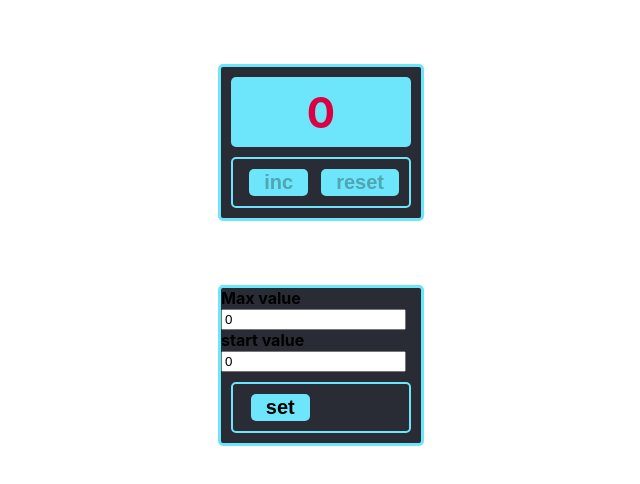
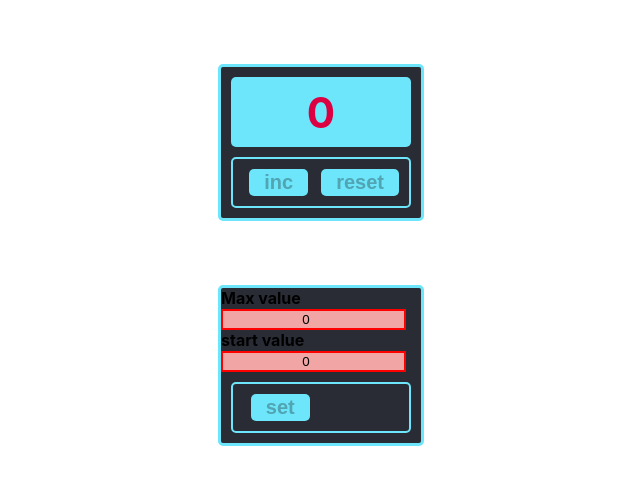
Before and after one commit to Lapa17/exam1, a React (Create React App) app: page / in a window 1280 px wide. Shown: the top 484 px of the page, without its empty margins (319-959 px from the left). Built offline with nearby package versions, Linux system fonts and the light colour scheme.

Commit message:
main functional is ready

```diff
--- a/src/App.css
+++ b/src/App.css
@@ -24,7 +24,11 @@
   color: #dc0043;
   font-size: 42px;
 }
-
+.redInput {
+  border: 2px solid red;
+    background: #f2a5a5;
+    text-align: center;
+}
 .btnWrapper{
   display: grid;
     grid-template-columns: 1fr 1fr;
--- a/src/App.tsx
+++ b/src/App.tsx
@@ -6,45 +6,71 @@ import Button from './components/Button';
 
 
 const App = () => {
-  let [number, setNumber] = useState(0)
-  let [maxValue, setMaxValue] = useState(0)
-  let [startValue, setStartValue] = useState(0)
+  const [number, setNumber] = useState(0)
+  const [maxValue, setMaxValue] = useState(0)
+  const [startValue, setStartValue] = useState(0)
+  const [editMode, setEditMode] = useState<boolean>(false)
 
-  useEffect(()=>{
+
+  useEffect(() => {
     let startValueAsStr = localStorage.getItem('startValue')
-    if (startValueAsStr){
+    if (startValueAsStr) {
       let newStartValue = JSON.parse(startValueAsStr)
       setNumber(newStartValue)
+      setStartValue(newStartValue)
     }
-  },[])
+
+  }, [])
+  useEffect(() => {
+    let maxValueAsStr = localStorage.getItem('maxValue')
+    if (maxValueAsStr) {
+      let newMaxValue = JSON.parse(maxValueAsStr)
+      setMaxValue(newMaxValue)
+    }
+
+  }, [])
 
 
-  const onIncClcikHandler = () => setNumber(number+1)
+
+  const onIncClcikHandler = () => setNumber(number + 1)
   const onResetHandler = () => setNumber(startValue)
   const onSetHandler = () => {
     localStorage.setItem('maxValue', JSON.stringify(maxValue))
     localStorage.setItem('startValue', JSON.stringify(startValue))
     setNumber(startValue)
+    setEditMode(false)
   }
 
 
+  const setDisabled = startValue < 0 || maxValue <= startValue || !editMode ? true : false
+  const incDisabled = number < maxValue && editMode === false ? false : true
+  const restDisabled = number > startValue && editMode === false ? false : true
+  const divCounter = incDisabled ? 'red counter' : 'counter'
+  const spanClass = setDisabled ? 'red counter' : 'counter'
+  const inputMaxValueClass = maxValue <= startValue ? 'redInput input' : 'input'
+  const inputStartValueClass = startValue < 0 || startValue >= maxValue ? 'redInput input' : 'input'
 
-  const incDisabled = number < maxValue ? false : true
-  const restDisabled = number > startValue ? false : true
-  const divCounter = incDisabled ? 'red counter' : 'counter'
 
-  let onChangeMaxValueHandler = (e:ChangeEvent<HTMLInputElement>) => {
+  const spanTitle = setDisabled ? 'Warning' : 'Some text'
+
+
+  let onChangeMaxValueHandler = (e: ChangeEvent<HTMLInputElement>) => {
     setMaxValue(JSON.parse(e.currentTarget.value))
+    setEditMode(true)
   }
-  let onChangeStartValueHandler = (e:ChangeEvent<HTMLInputElement>) => {
+  let onChangeStartValueHandler = (e: ChangeEvent<HTMLInputElement>) => {
     setStartValue(JSON.parse(e.currentTarget.value))
+    setEditMode(true)
   }
 
 
   return (
     <div>
       <div className={'wrapper'}>
-        <div className={divCounter}>{number}</div>
+        {editMode ?
+          <span className={spanClass}>{spanTitle}</span>
+          : <div className={divCounter}>{number}</div>
+        }
         <div className={'btnWrapper'}>
           <Button onClick={onIncClcikHandler} name={'inc'} disabled={incDisabled} />
           <Button onClick={onResetHandler} name={'reset'} disabled={restDisabled} />
@@ -53,11 +79,11 @@ const App = () => {
       </div>
       <div className={'wrapper'}>
         <span>Max value</span>
-        <Input value={maxValue} changeHandler={onChangeMaxValueHandler}/>
+        <Input value={maxValue} changeHandler={onChangeMaxValueHandler} InputClass={inputMaxValueClass} />
         <span>start value</span>
-        <Input value={startValue} changeHandler={onChangeStartValueHandler}/>
+        <Input value={startValue} changeHandler={onChangeStartValueHandler} InputClass={inputStartValueClass} />
         <div className={'btnWrapper'}>
-          <Button onClick={onSetHandler} name={'set'} disabled={false} />
+          <Button onClick={onSetHandler} name={'set'} disabled={setDisabled} />
 
         </div>
       </div>
@@ -69,12 +95,13 @@ export default App;
 
 type InputPropsType = {
   value: number
-  changeHandler:(e:ChangeEvent<HTMLInputElement>)=> void
+  changeHandler: (e: ChangeEvent<HTMLInputElement>) => void
+  InputClass: string
 }
 
 const Input = (props: InputPropsType) => {
 
   return (
-    <input type="number" value={props.value} onChange={props.changeHandler} />
+    <input type="number" value={props.value} onChange={props.changeHandler} className={props.InputClass} />
   )
 }
```
